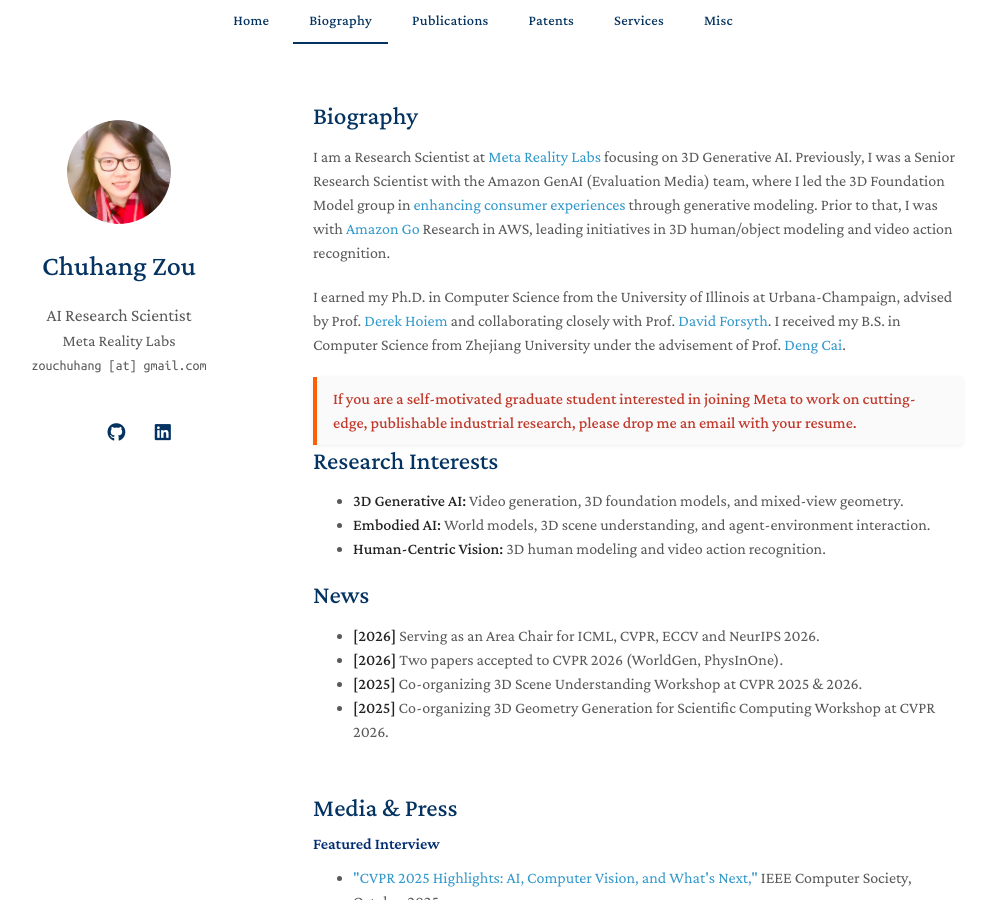
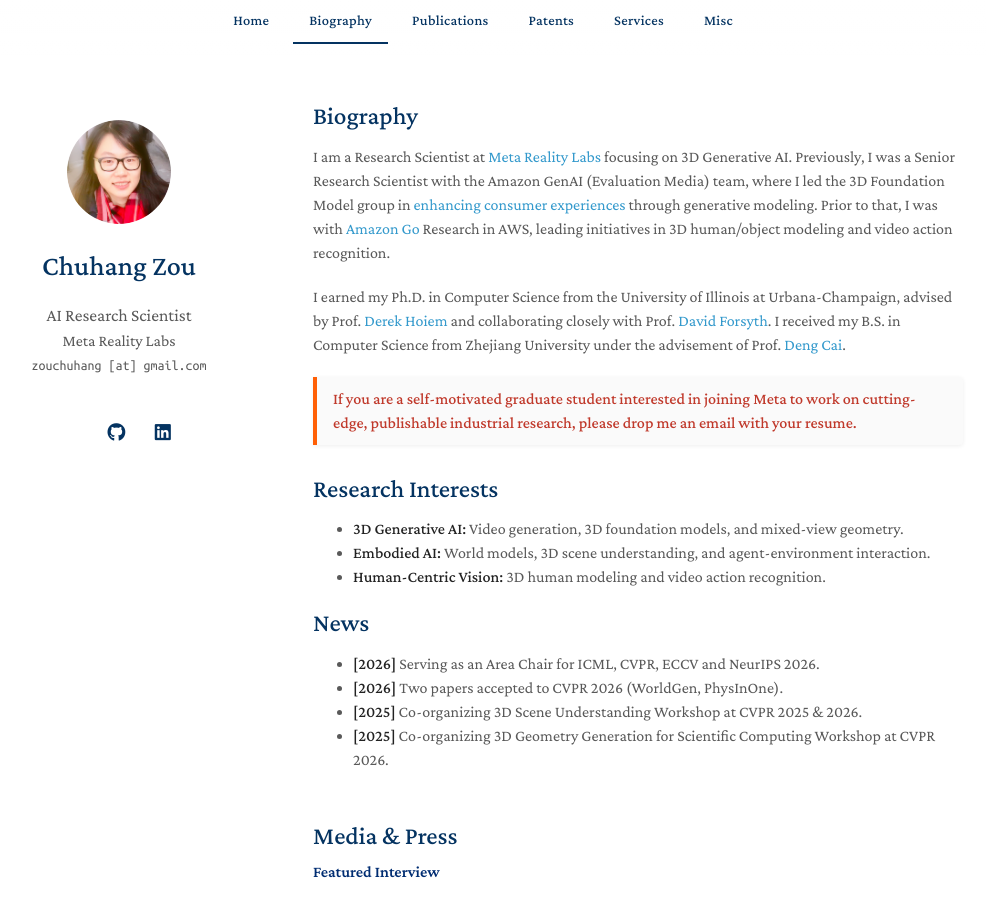
Before and after one commit to zouchuhang/zouchuhang.github.io, a Jekyll site: the page built from index.md, in a window 1280 px wide and 900 px high. Shown: the whole window, without its empty margins (157-1143 px from the left). Built offline with Jekyll 4.4.1, drawn with Linux system fonts in a browser that asks for light colours; a style sheet for code colours, icons or effects is not loaded.

Commit message:
Add more space between internship paragraph and Research Interests

```diff
--- a/index.md
+++ b/index.md
@@ -8,7 +8,7 @@
 
 I earned my Ph.D. in Computer Science from the University of Illinois at Urbana-Champaign, advised by Prof. [Derek Hoiem](http://dhoiem.cs.illinois.edu/) and collaborating closely with Prof. [David Forsyth](http://luthuli.cs.uiuc.edu/~daf/). I received my B.S. in Computer Science from Zhejiang University under the advisement of Prof. [Deng Cai](http://www.cad.zju.edu.cn/home/dengcai/).
 
-<div style="border-left: 4px solid #FF5F05; padding: 10px 16px; background-color: #fafafa; color: #333; border-radius: 0 4px 4px 0; box-shadow: 0 1px 4px rgba(0,0,0,0.07);">
+<div style="border-left: 4px solid #FF5F05; padding: 10px 16px; background-color: #fafafa; color: #333; border-radius: 0 4px 4px 0; box-shadow: 0 1px 4px rgba(0,0,0,0.07); margin-bottom: 30px;">
 <strong style="color:#c0392b;">If you are a self-motivated graduate student interested in joining Meta to work on cutting-edge, publishable industrial research, please drop me an email with your resume.</strong>
 </div>
 
```
